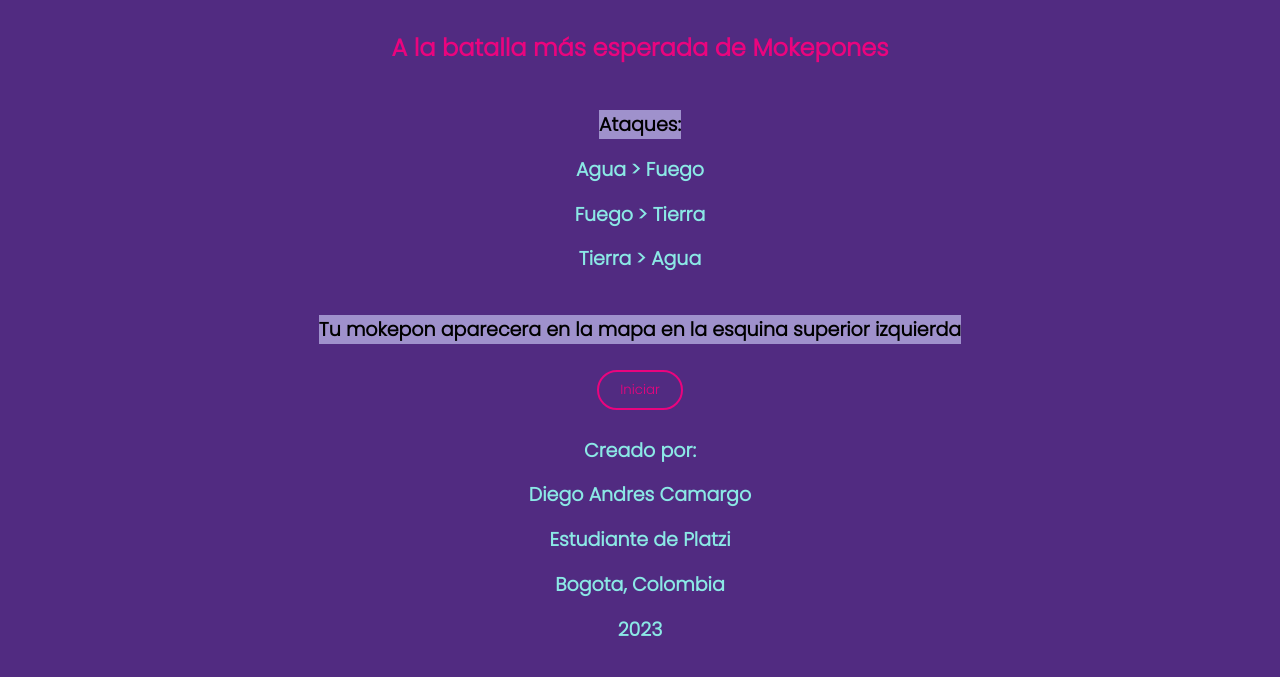
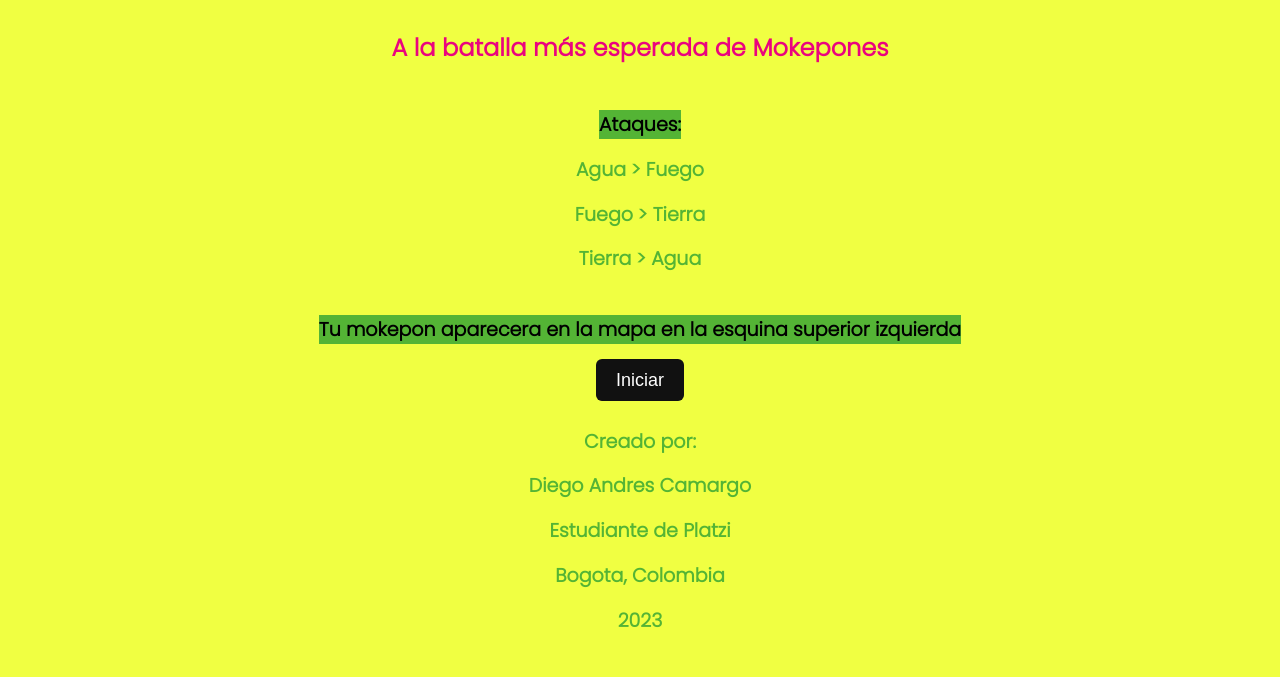
Before and after one commit to Diegu1to/Diegu1to.github.io, a plain HTML site: page index.html in a window 1280 px wide. Shown: the part 158-835 px from the top of the page. Drawn offline with Linux system fonts and the light colour scheme; a web font is replaced by a local one.

Commit message:
Unos cambios en el CSS y en JS agrege sonido a los ataques

```diff
--- a/index.html
+++ b/index.html
@@ -38,7 +38,9 @@
 
 
 
-                <button id="boton-iniciar">Iniciar</button>
+                <button id="boton-iniciar">
+                    <span class="btinicio-texto">Iniciar</span>
+                </button>
 
             <div class="texto-portada">
 
--- a/js/mokepon.js
+++ b/js/mokepon.js
@@ -84,9 +84,16 @@ let sonido = new Audio("./assets/Peggy Gou  It Goes Like Nanana.mp3")
         sonido.play()
     })
 
+
     pausebtn.addEventListener("click", ()=>{
         sonido.pause()
     })
+let sonidoAgua = new Audio("./assets/sfx-water42.mp3")
+let sonidoFuego = new Audio("./assets/sfx-paperflip4.mp3")
+let sonidoTierra = new Audio("./assets/sfx-office-stapler.mp3")
+
+
+
 
 
 
@@ -362,16 +369,19 @@ function secuenciaAtaque() {
                     console.log(ataqueJugador)
                     boton.style.background = "#82CD47"
                     boton.disabled = true
+                    botonFuego.onemousedown = sonidoFuego.play()
                 } else if (e.target.textContent === " 💦 " ) {
                     ataqueJugador.push("AGUA")
                     console.log(ataqueJugador)
                     boton.style.background = "#82CD47"
                     boton.disabled = true
+                    botonAgua.onemousedown = sonidoAgua.play()
                 } else {
                     ataqueJugador.push("TIERRA")
                     console.log(ataqueJugador)
                     boton.style.background = "#82CD47"
                     boton.disabled = true
+                    botonTierra.onemousedown = sonidoTierra.play()
                 }
                 if (ataqueJugador.length === 5) {
                 }
--- a/styles.css
+++ b/styles.css
@@ -7,7 +7,7 @@
 
 body {
     font-family: 'Poppins', sans-serif;
-    background-color: #512B81;
+    background-color: #F0FF42;
 }
 
 .mute {
@@ -19,7 +19,7 @@ body {
 }
 
 .botones-play {
-    background-color:#9F91CC;
+    background-color:#54B435;
     display: flex;
     text-align: center;
     justify-content: flex-end;
@@ -29,10 +29,10 @@ body {
     padding: 0px;
     border-color: transparent;
     border-radius: 37px
-
 }
 
 #playbtn, #pausebtn {
+    cursor: pointer;
     width: 57px;
     height: 40px;
     border-radius: 30px;
@@ -58,17 +58,49 @@ body {
 }
 
 .subtitulo-portada {
-    color: #8BE8E5;
+    color: #54B435;
     font-size: 19px;
 }
 
 .subtitulo-portada1 {
     color: black;
     font-size: 19px;
-    background: #9F91CC;
+    background: #54B435;
 }
 
 #boton-iniciar {
+  border: 0;
+  background-image: linear-gradient(
+    150deg,
+    #9500ff,
+    #EA047E,
+    #00DDFF
+  );
+  border-radius: 8px;
+  color: #fff;
+  font-size: 18px;
+  padding: 10px 0px;
+  cursor: pointer;
+  transition: .3s;
+}
+
+.btinicio-texto {
+    background-color: #111;
+    padding: 11px 20px;
+    border-radius: 6px;
+    transition: .3s;
+}
+
+#boton-iniciar:hover .btinicio-texto {
+    background: none;
+}
+
+#boton-iniciar:active {
+    transform: scale(0.9);
+}
+
+#botoon-iniciar {
+    cursor: pointer;
     width: 86px;
     height: 40px;
     border-radius: 20px;
@@ -124,6 +156,7 @@ body {
 }
 
 .tarjeta-de-mokepon {
+    cursor: pointer;
     width: 183px;
     height: 95px;
     background: #379237;
@@ -150,6 +183,7 @@ input:checked + label {
 }
 
 #boton-mascota {
+    cursor: pointer;
     width: 180px;
     height: 40px;
     border-radius: 20px;
@@ -169,6 +203,7 @@ input:checked + label {
 }
 
 .boton-de-ataque {
+    cursor: pointer;
     width: 80px;
     height: 40px;
     padding: 10px;
@@ -178,18 +213,21 @@ input:checked + label {
 }
 
 #boton-fuego {
+    cursor: pointer;
     background: #FF8400;
     font-family: 'Dela Gothic One', cursive;
     color: black;
 }
 
 #boton-agua {
+    cursor: pointer;
     background: #79DAE8;
     font-family: 'Dela Gothic One', cursive;
     color: black;
 }
 
 #boton-tierra {
+    cursor: pointer;
     background: #A64B2A;
     font-family: 'Dela Gothic One', cursive;
     color: black;
@@ -210,6 +248,7 @@ input:checked + label {
 }
 
 #boton-continuar {
+    cursor: pointer;
     width: 180px;
     height: 40px;
     border-radius: 20px;
@@ -221,6 +260,7 @@ input:checked + label {
 }
 
 #boton-reiniciar {
+    cursor: pointer;
     width: 180px;
     height: 40px;
     border-radius: 20px;
@@ -271,6 +311,7 @@ input:checked + label {
 }
 
 #ver-mapa button {
+    cursor: pointer;
     width: 80px;
     height: 40px;
     border-radius: 20px;
```
Also changed, not shown: 3 other files.
